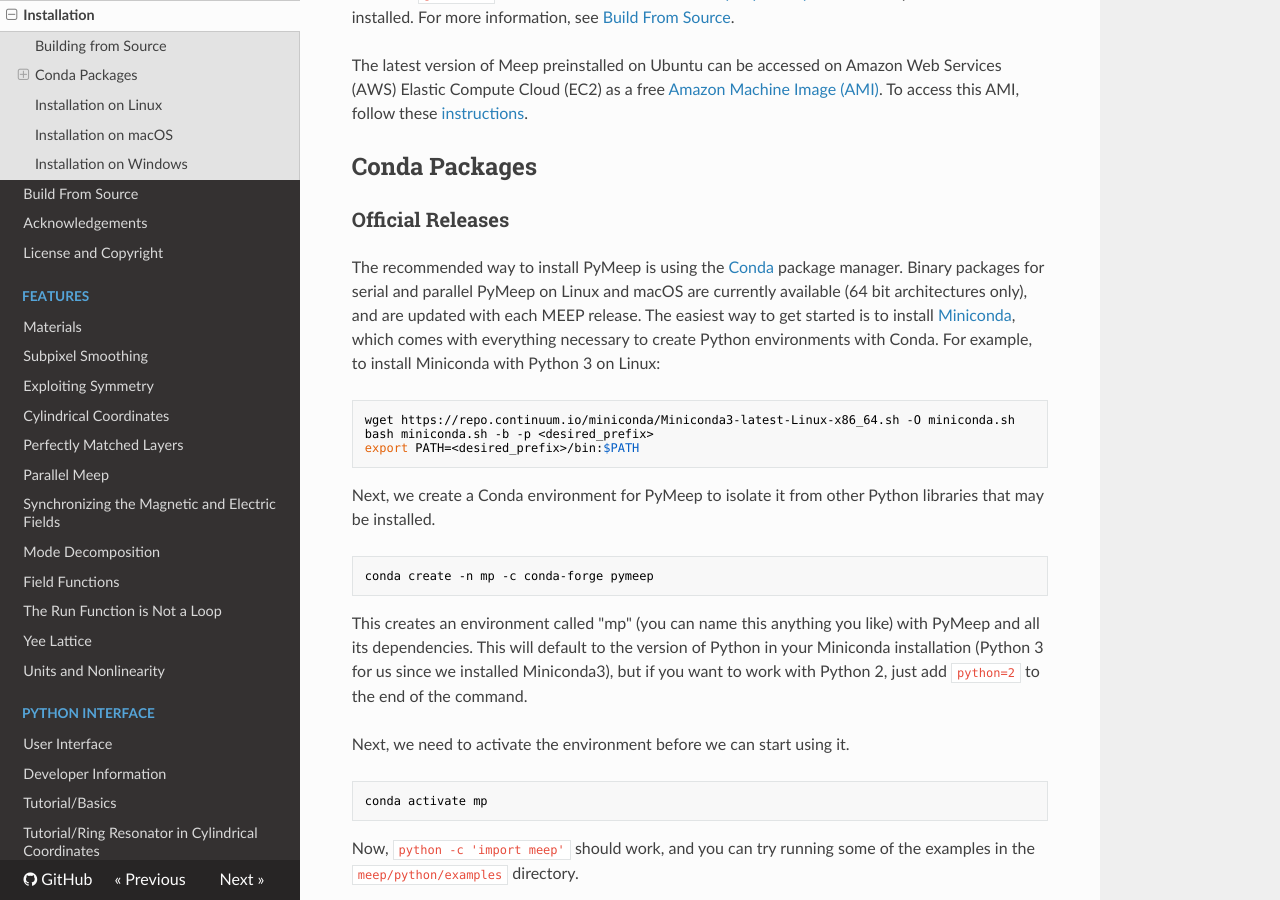
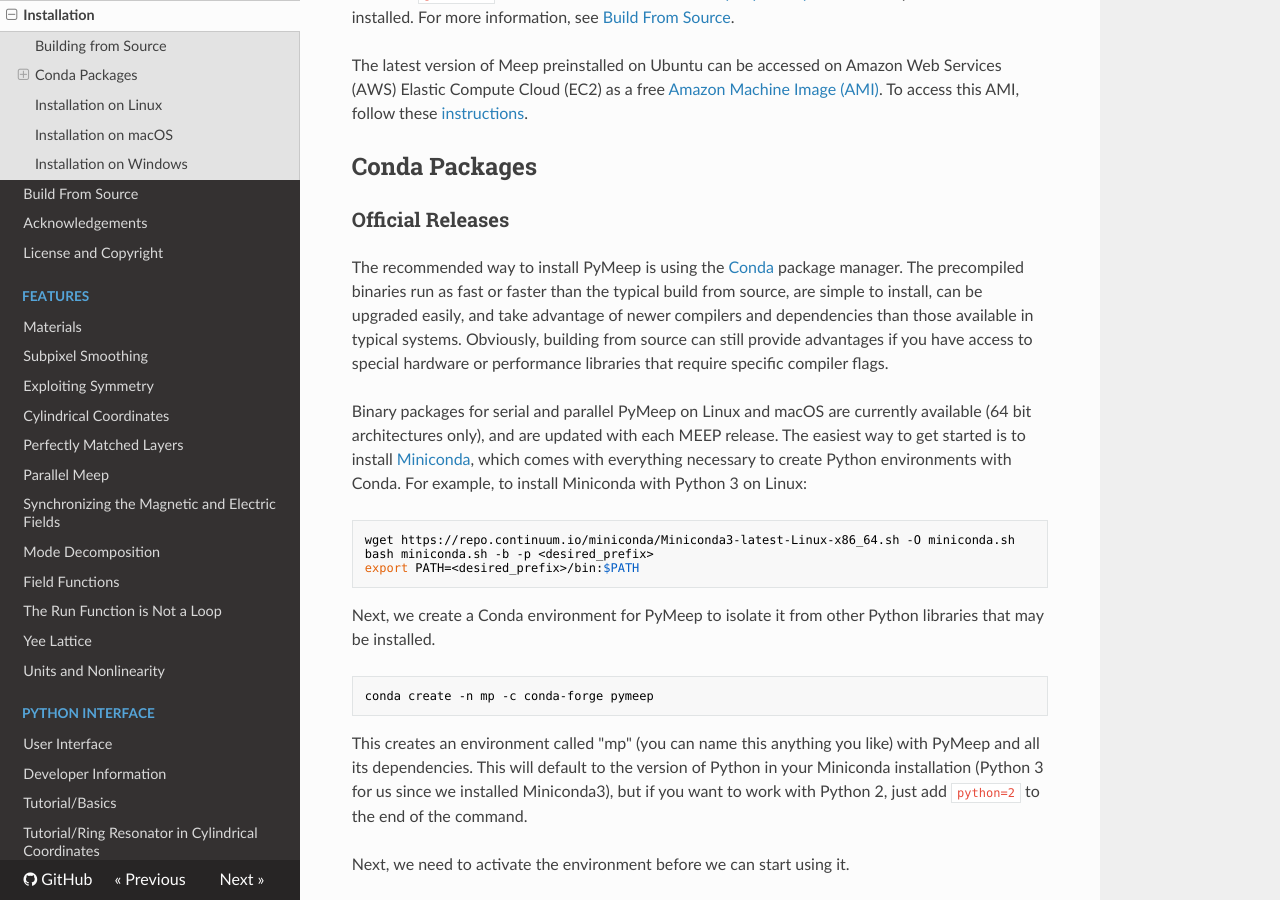
Before and after one commit to NanoComp/meep, an MkDocs documentation site: the page built from doc/docs/Installation.md, in a window 1280 px wide and 900 px high, scrolled down 797 px. Built offline with MkDocs 1.6.1, drawn with Linux system fonts in a browser that asks for light colours; nearby versions of some CDN libraries; old or Windows-style settings are respelled for this version of MkDocs.

Commit message:
Add performance info on conda vs building from source

````diff
--- a/doc/docs/Installation.md
+++ b/doc/docs/Installation.md
@@ -20,7 +20,9 @@
 
 ### Official Releases
 
-The recommended way to install PyMeep is using the [Conda](https://conda.io/docs/) package manager. Binary packages for serial and parallel PyMeep on Linux and macOS are currently available (64 bit architectures only), and are updated with each MEEP release. The easiest way to get started is to install [Miniconda](https://conda.io/miniconda.html), which comes with everything necessary to create Python environments with Conda. For example, to install Miniconda with Python 3 on Linux:
+The recommended way to install PyMeep is using the [Conda](https://conda.io/docs/) package manager. The precompiled binaries run as fast or faster than the typical build from source, are simple to install, can be upgraded easily, and take advantage of newer compilers and dependencies than those available in typical systems. Obviously, building from source can still provide advantages if you have access to special hardware or performance libraries that require specific compiler flags.
+
+Binary packages for serial and parallel PyMeep on Linux and macOS are currently available (64 bit architectures only), and are updated with each MEEP release. The easiest way to get started is to install [Miniconda](https://conda.io/miniconda.html), which comes with everything necessary to create Python environments with Conda. For example, to install Miniconda with Python 3 on Linux:
 
 ```bash
 wget https://repo.continuum.io/miniconda/Miniconda3-latest-Linux-x86_64.sh -O miniconda.sh
````
